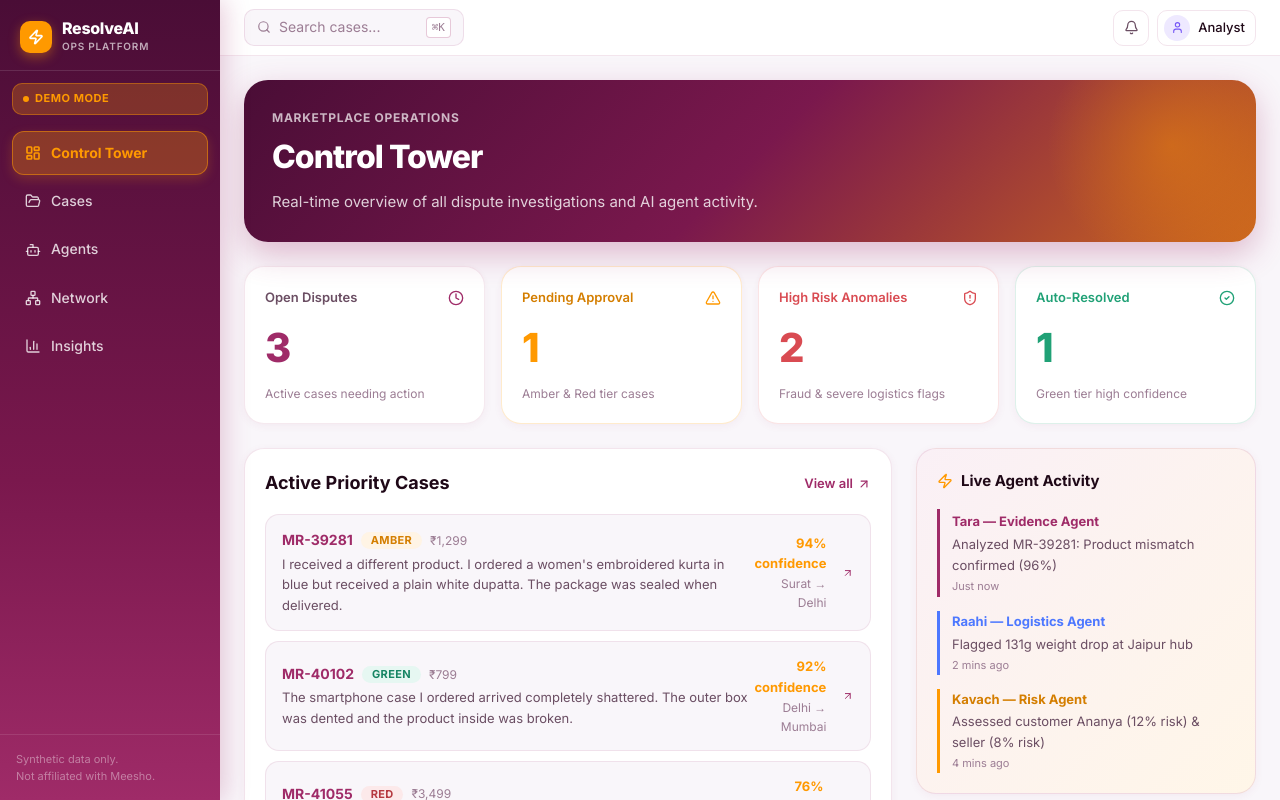
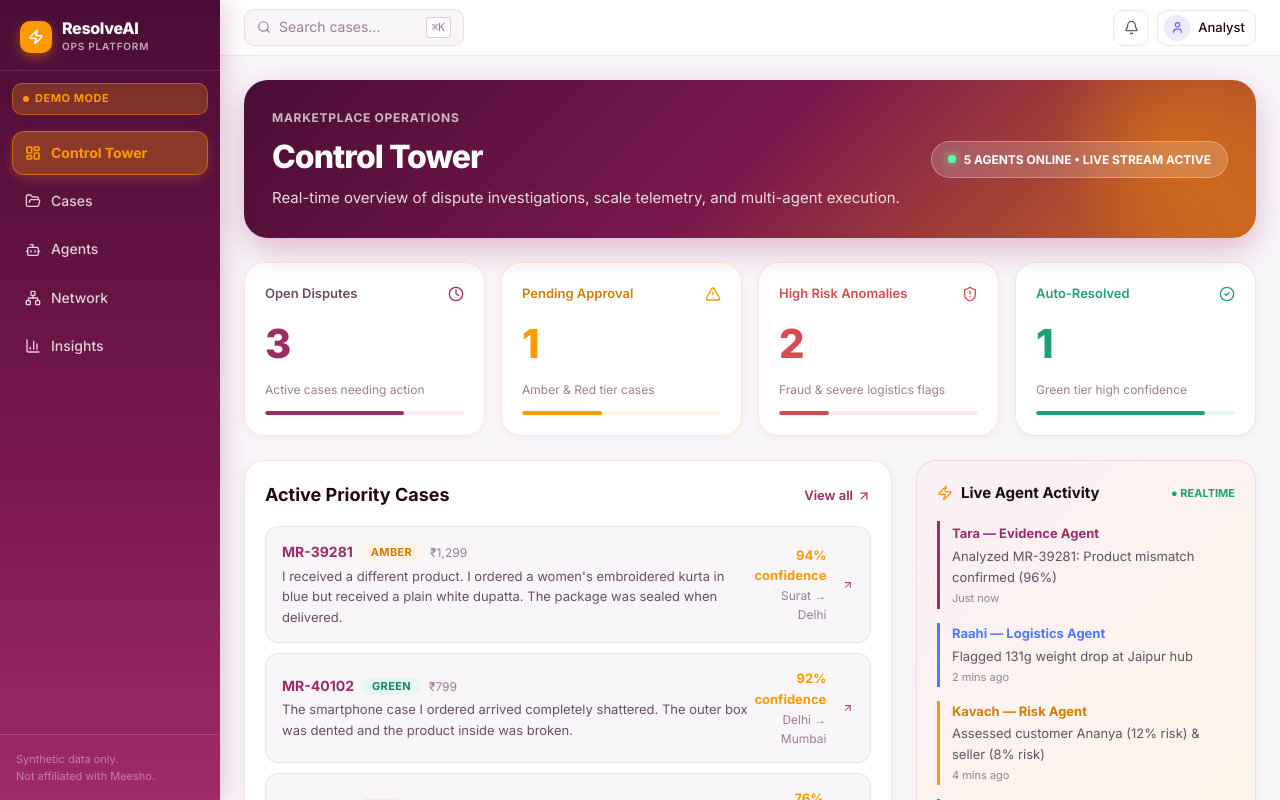
Before and after one commit to SakshiMalhotra18/Meesho, a Next.js app: page /control-tower in a window 1280 px wide. Built offline with nearby package versions, Linux system fonts and the light colour scheme.

Commit message:
UI Optimization: Live telemetry stream, real geographic India map coordinates, control tower realtime feed & progress bars

```diff
--- a/components/control-tower/ControlTowerView.tsx
+++ b/components/control-tower/ControlTowerView.tsx
@@ -35,15 +35,37 @@ export default function ControlTowerView() {
             pointerEvents: 'none',
           }}
         />
+        <div style={{ display: 'flex', justifyContent: 'space-between', alignItems: 'center', flexWrap: 'wrap', gap: '12px' }}>
+          <div>
             <div style={{ fontSize: '0.75rem', fontWeight: 700, color: 'rgba(255,255,255,0.7)', textTransform: 'uppercase', letterSpacing: '0.06em' }}>
               Marketplace Operations
             </div>
-        <h1 style={{ fontSize: '2rem', fontWeight: 800, letterSpacing: '-0.03em', color: 'white', margin: '4px 0 8px' }}>
+            <h1 style={{ fontSize: '2rem', fontWeight: 800, letterSpacing: '-0.03em', color: 'white', margin: '4px 0 4px' }}>
               Control Tower
             </h1>
-        <p style={{ fontSize: '0.9375rem', color: 'rgba(255,255,255,0.8)' }}>
-          Real-time overview of all dispute investigations and AI agent activity.
+            <p style={{ fontSize: '0.9375rem', color: 'rgba(255,255,255,0.85)' }}>
+              Real-time overview of dispute investigations, scale telemetry, and multi-agent execution.
             </p>
+          </div>
+          <div
+            style={{
+              padding: '8px 16px',
+              borderRadius: '9999px',
+              background: 'rgba(255,255,255,0.18)',
+              backdropFilter: 'blur(10px)',
+              border: '1px solid rgba(255,255,255,0.3)',
+              color: 'white',
+              fontSize: '0.75rem',
+              fontWeight: 700,
+              display: 'flex',
+              alignItems: 'center',
+              gap: '8px',
+            }}
+          >
+            <span style={{ width: 8, height: 8, borderRadius: '50%', background: '#5BFFA3', boxShadow: '0 0 10px #5BFFA3' }} />
+            5 AGENTS ONLINE • LIVE STREAM ACTIVE
+          </div>
+        </div>
       </div>
 
       {/* Metrics Row */}
@@ -60,6 +82,9 @@ export default function ControlTowerView() {
           <div style={{ fontSize: '0.75rem', color: 'var(--color-text-tertiary)', marginTop: '4px' }}>
             Active cases needing action
           </div>
+          <div style={{ marginTop: '12px', height: '4px', background: '#F8EBF3', borderRadius: '2px', overflow: 'hidden' }}>
+            <div style={{ width: '70%', height: '100%', background: 'var(--color-jamuni)', borderRadius: '2px' }} />
+          </div>
         </div>
 
         {/* Human Approval */}
@@ -73,6 +98,9 @@ export default function ControlTowerView() {
           </div>
           <div style={{ fontSize: '0.75rem', color: 'var(--color-text-tertiary)', marginTop: '4px' }}>
             Amber & Red tier cases
+          </div>
+          <div style={{ marginTop: '12px', height: '4px', background: '#FFF4E5', borderRadius: '2px', overflow: 'hidden' }}>
+            <div style={{ width: '40%', height: '100%', background: '#FF9900', borderRadius: '2px' }} />
           </div>
         </div>
 
@@ -88,6 +116,9 @@ export default function ControlTowerView() {
           <div style={{ fontSize: '0.75rem', color: 'var(--color-text-tertiary)', marginTop: '4px' }}>
             Fraud & severe logistics flags
           </div>
+          <div style={{ marginTop: '12px', height: '4px', background: '#FCE9EA', borderRadius: '2px', overflow: 'hidden' }}>
+            <div style={{ width: '25%', height: '100%', background: '#D94B52', borderRadius: '2px' }} />
+          </div>
         </div>
 
         {/* Auto-Resolved */}
@@ -101,6 +132,9 @@ export default function ControlTowerView() {
           </div>
           <div style={{ fontSize: '0.75rem', color: 'var(--color-text-tertiary)', marginTop: '4px' }}>
             Green tier high confidence
+          </div>
+          <div style={{ marginTop: '12px', height: '4px', background: '#E6F7F2', borderRadius: '2px', overflow: 'hidden' }}>
+            <div style={{ width: '85%', height: '100%', background: '#20A176', borderRadius: '2px' }} />
           </div>
         </div>
       </div>
@@ -169,7 +203,7 @@ export default function ControlTowerView() {
           </div>
         </div>
 
-        {/* Live Agent Activity */}
+        {/* Live Agent Activity Feed */}
         <div style={{ display: 'flex', flexDirection: 'column', gap: '20px' }}>
           <div
             className="card"
@@ -180,9 +214,12 @@ export default function ControlTowerView() {
               border: '1px solid rgba(159,43,104,0.12)',
             }}
           >
-            <div style={{ display: 'flex', alignItems: 'center', gap: '8px', marginBottom: '16px' }}>
+            <div style={{ display: 'flex', alignItems: 'center', justifyContent: 'space-between', marginBottom: '16px' }}>
+              <div style={{ display: 'flex', alignItems: 'center', gap: '8px' }}>
                 <Zap size={16} color="#FF9900" />
                 <h3 style={{ fontSize: '0.9375rem', fontWeight: 700 }}>Live Agent Activity</h3>
+              </div>
+              <span style={{ fontSize: '0.6875rem', color: '#20A176', fontWeight: 700 }}>● REALTIME</span>
             </div>
             <div style={{ display: 'flex', flexDirection: 'column', gap: '14px', fontSize: '0.8125rem' }}>
               <div style={{ borderLeft: '3px solid var(--color-jamuni)', paddingLeft: '12px', paddingTop: '2px', paddingBottom: '2px' }}>
@@ -202,6 +239,12 @@ export default function ControlTowerView() {
                 <div style={{ color: 'var(--color-text-secondary)', marginTop: '2px' }}>Assessed customer Ananya (12% risk) & seller (8% risk)</div>
                 <div style={{ fontSize: '0.6875rem', color: 'var(--color-text-tertiary)', marginTop: '2px' }}>4 mins ago</div>
               </div>
+
+              <div style={{ borderLeft: '3px solid #20A176', paddingLeft: '12px' }}>
+                <div style={{ fontWeight: 700, color: '#20A176' }}>Samadhan — Resolution Synthesizer</div>
+                <div style={{ color: 'var(--color-text-secondary)', marginTop: '2px' }}>Formulated Policy P-014 outcome: Refund ₹1,299 + Protect Seller</div>
+                <div style={{ fontSize: '0.6875rem', color: 'var(--color-text-tertiary)', marginTop: '2px' }}>5 mins ago</div>
+              </div>
             </div>
           </div>
         </div>
--- a/components/landing/InteractiveLanding.tsx
+++ b/components/landing/InteractiveLanding.tsx
@@ -51,8 +51,8 @@ const HUBS_DATA: HubDetail[] = [
     operatorId: 'SELL-2291',
     sealStatus: 'Intact (Tamper Tape #SR-889)',
     cctvStatus: 'Verified (Camera #04)',
-    x: 12,
-    y: 50,
+    x: 18,
+    y: 65,
     description: 'Seller Rakesh Patel packed women\'s embroidered blue kurta. Package sealed and weighed on calibrated scale.',
     telemetry: [
       { label: 'Dispatch Weight', value: '642 g' },
@@ -73,8 +73,8 @@ const HUBS_DATA: HubDetail[] = [
     operatorId: 'OP-4412',
     sealStatus: 'Intact',
     cctvStatus: 'Normal Pass-through',
-    x: 38,
-    y: 30,
+    x: 34,
+    y: 48,
     description: 'Parcel scanned at sortation belt #3. Package weight 642g matches seller dispatch telemetry perfectly.',
     telemetry: [
       { label: 'Inbound Scan', value: '642 g' },
@@ -95,8 +95,8 @@ const HUBS_DATA: HubDetail[] = [
     operatorId: 'OP-9901',
     sealStatus: 'Altered / Re-taped',
     cctvStatus: 'Under Review',
-    x: 65,
-    y: 70,
+    x: 58,
+    y: 36,
     description: 'CRITICAL ANOMALY: Weight dropped by 131g during inter-hub transfer. Outer packaging shows re-sealing signs.',
     telemetry: [
       { label: 'Previous Scan', value: '642 g' },
@@ -117,8 +117,8 @@ const HUBS_DATA: HubDetail[] = [
     operatorId: 'RIDER-IMRAN',
     sealStatus: 'Delivered Sealed',
     cctvStatus: 'OTP Verified 8742',
-    x: 88,
-    y: 45,
+    x: 82,
+    y: 22,
     description: 'Delivery partner Imran completed doorstep delivery. Customer Ananya received package and reported wrong item.',
     telemetry: [
       { label: 'Delivery Time', value: '12:41 PM' },
@@ -130,29 +130,34 @@ const HUBS_DATA: HubDetail[] = [
 ];
 
 export default function InteractiveLanding() {
-  const [trackProgress, setTrackProgress] = useState(0.12); // 0 to 1
+  const [trackProgress, setTrackProgress] = useState(0.18); // 0 to 1
   const [selectedHub, setSelectedHub] = useState<HubDetail>(HUBS_DATA[0]);
   const [isAutoPlaying, setIsAutoPlaying] = useState(false);
   const mapRef = useRef<HTMLDivElement>(null);
 
+  // Auto-drive simulation timer
+  useState(() => {
+    // initial mount
+  });
+
   // Mouse Movement tracking over map canvas!
   const handleMouseMove = (e: React.MouseEvent<HTMLDivElement>) => {
-    if (!mapRef.current) return;
+    if (isAutoPlaying || !mapRef.current) return;
     const rect = mapRef.current.getBoundingClientRect();
     const mouseX = e.clientX - rect.left;
     const progress = Math.min(1, Math.max(0, mouseX / rect.width));
     setTrackProgress(progress);
 
     // Auto select nearest hub based on mouse position
-    if (progress < 0.25) setSelectedHub(HUBS_DATA[0]);
-    else if (progress < 0.50) setSelectedHub(HUBS_DATA[1]);
-    else if (progress < 0.75) setSelectedHub(HUBS_DATA[2]);
+    if (progress < 0.26) setSelectedHub(HUBS_DATA[0]);
+    else if (progress < 0.46) setSelectedHub(HUBS_DATA[1]);
+    else if (progress < 0.70) setSelectedHub(HUBS_DATA[2]);
     else setSelectedHub(HUBS_DATA[3]);
   };
 
-  // Compute Scooter Position
-  const scooterX = Math.min(90, Math.max(10, 10 + trackProgress * 80));
-  const scooterY = 50 + Math.sin(trackProgress * Math.PI * 2) * 16;
+  // Compute Scooter Position along route
+  const scooterX = Math.min(85, Math.max(15, 18 + trackProgress * 64));
+  const scooterY = 65 - trackProgress * 43 + Math.sin(trackProgress * Math.PI) * 4;
 
   return (
     <div style={{ background: '#F7F6F2', color: '#181817', overflowX: 'hidden', minHeight: '100vh' }}>
@@ -463,14 +468,14 @@ export default function InteractiveLanding() {
               {/* Vector Dotted Connection Curve */}
               <svg width="100%" height="100%" viewBox="0 0 1000 320" preserveAspectRatio="none" style={{ position: 'absolute', inset: 0 }}>
                 <path
-                  d="M 120 160 Q 380 70, 650 220 T 880 140"
+                  d="M 180 208 Q 340 153, 580 115 T 820 70"
                   fill="none"
-                  stroke="rgba(159,43,104,0.2)"
+                  stroke="rgba(159,43,104,0.25)"
                   strokeWidth="4"
                   strokeDasharray="8 8"
                 />
                 <path
-                  d="M 120 160 Q 380 70, 650 220 T 880 140"
+                  d="M 180 208 Q 340 153, 580 115 T 820 70"
                   fill="none"
                   stroke="#9F2B68"
                   strokeWidth="5"
@@ -658,6 +663,30 @@ export default function InteractiveLanding() {
               </motion.div>
             </AnimatePresence>
           </div>
+
+          {/* Live Telemetry Ticker Marquee */}
+          <div
+            style={{
+              marginTop: '24px',
+              padding: '12px 18px',
+              borderRadius: '16px',
+              background: 'linear-gradient(135deg, #4A0D36 0%, #7A184D 100%)',
+              color: 'white',
+              display: 'flex',
+              alignItems: 'center',
+              gap: '12px',
+              overflow: 'hidden',
+              boxShadow: '0 4px 16px rgba(159,43,104,0.2)',
+            }}
+          >
+            <div style={{ display: 'flex', alignItems: 'center', gap: '6px', fontSize: '0.75rem', fontWeight: 800, background: '#FF9900', color: 'white', padding: '3px 10px', borderRadius: '9999px', flexShrink: 0 }}>
+              <span style={{ width: 6, height: 6, borderRadius: '50%', background: 'white', animation: 'pulse 1.5s infinite' }} />
+              LIVE STREAM
+            </div>
+            <div style={{ fontSize: '0.8125rem', color: 'rgba(255,255,255,0.9)', overflow: 'hidden', whiteSpace: 'nowrap', textOverflow: 'ellipsis', fontWeight: 500 }}>
+              ⚡ <strong>MR-39281 Telemetry:</strong> Surat Dispatch 642g (Pass) → AHM Belt-03 642g (Pass) → <span style={{ color: '#FF9900', fontWeight: 700 }}>Jaipur Scan 511g (⚠️ -131g Drop)</span> → Delhi Doorstep OTP 8742 (Verified)
+            </div>
+          </div>
         </div>
       </section>
 
```
Lines whose indentation alone changed are shown as unchanged.
